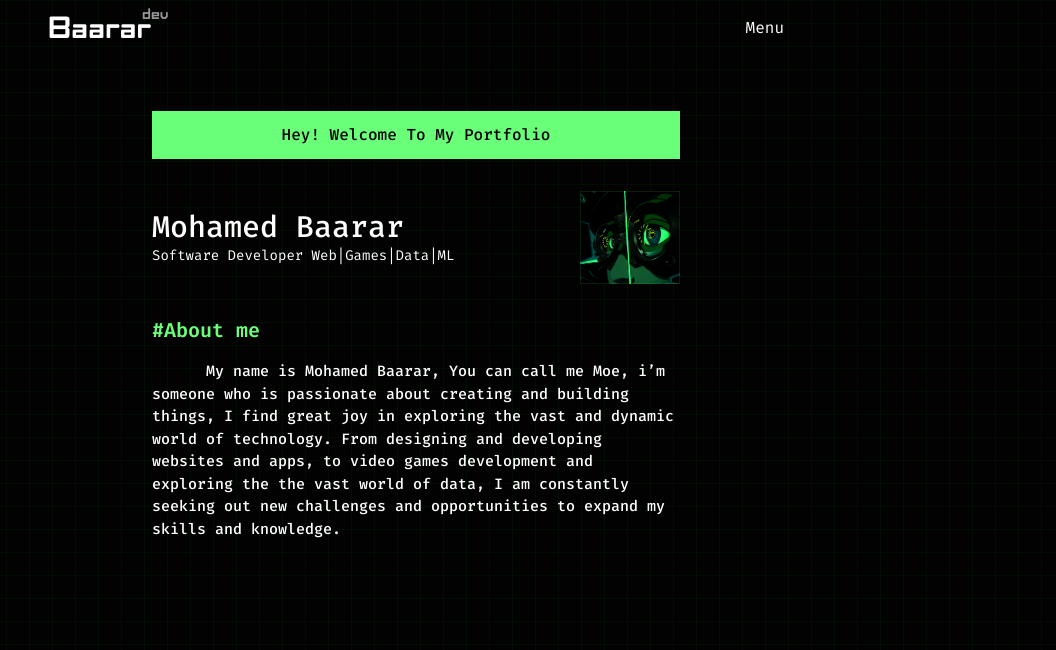
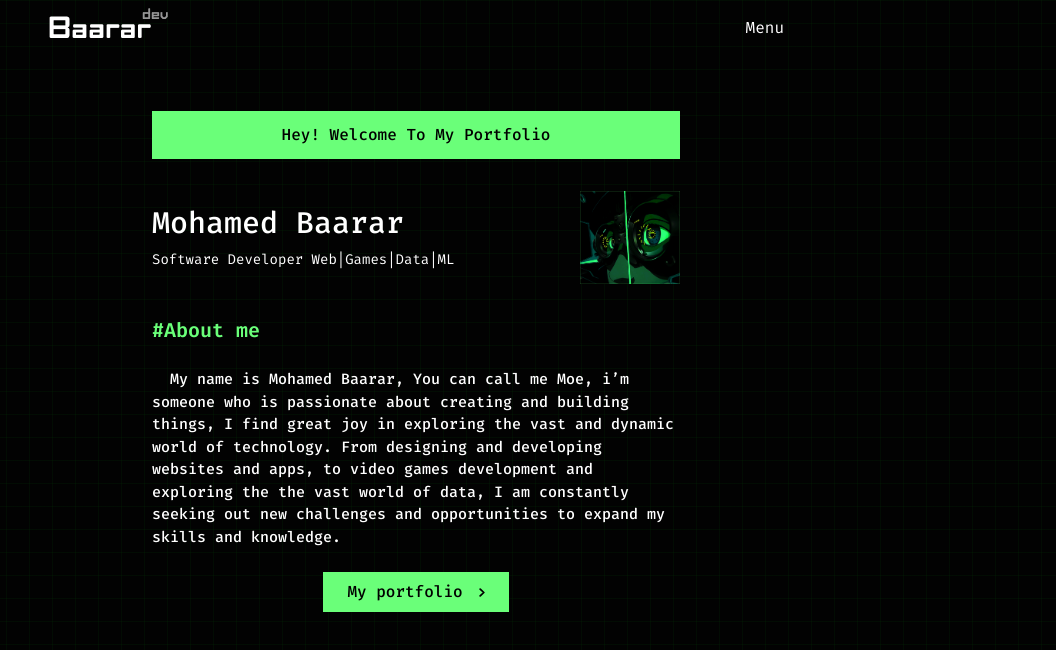
Before and after one commit to eddev00/mini-portfolio, a Next.js app in the folder front/: page / in a window 1280 px wide. Shown: the top 650 px of the page, without its empty margins (224-1280 px from the left). Built offline with nearby package versions, Linux system fonts and the light colour scheme.

Commit message:
section: About me

```diff
--- a/front/src/app/page.tsx
+++ b/front/src/app/page.tsx
@@ -8,8 +8,8 @@ export default function Home() {
       <div className=" text-center  p-3 bg-[#6AFF79]">
         Hey! Welcome To My Portfolio
       </div>
-      <div className="  text-white flex flex-wrap justify-center items-center gap-4">
-        <div className=" mr-auto">
+      <div className="  text-white flex flex-wrap justify-center items-center gap-6">
+        <div className=" mr-auto flex flex-col gap-2">
           <span className=" text-3xl">Mohamed Baarar</span>
 
           <p className=" font-normal text-[14px] ">
--- a/front/src/components/About.tsx
+++ b/front/src/components/About.tsx
@@ -1,17 +1,23 @@
 import React from "react";
+import Image from "next/image";
+import arrow from "../../public/arrow.svg";
 
 const About = () => {
   return (
-    <div className="flex flex-col gap-4">
+    <div className="flex flex-col gap-6">
       <div className="text-secondary text-xl font-semibold ">#About me</div>
       <p className="text-white text-[15px]">
-        &nbsp; &nbsp; &nbsp; My name is Mohamed Baarar, You can call me Moe, i’m
-        someone who is passionate about creating and building things, I find
-        great joy in exploring the vast and dynamic world of technology. From
-        designing and developing websites and apps, to video games development
-        and exploring the the vast world of data, I am constantly seeking out
-        new challenges and opportunities to expand my skills and knowledge.
+        &nbsp; My name is Mohamed Baarar, You can call me Moe, i’m someone who
+        is passionate about creating and building things, I find great joy in
+        exploring the vast and dynamic world of technology. From designing and
+        developing websites and apps, to video games development and exploring
+        the the vast world of data, I am constantly seeking out new challenges
+        and opportunities to expand my skills and knowledge.
       </p>
+      <div className="  flex gap-4 justify-center items-center text-black text-[16px] self-center bg-secondary py-2 px-6">
+        <span>My portfolio</span>
+        <Image src={arrow} width={6} height={6} alt="arrow" />
+      </div>
     </div>
   );
 };
```
Also changed, not shown: front/public/arrow.svg (added).
